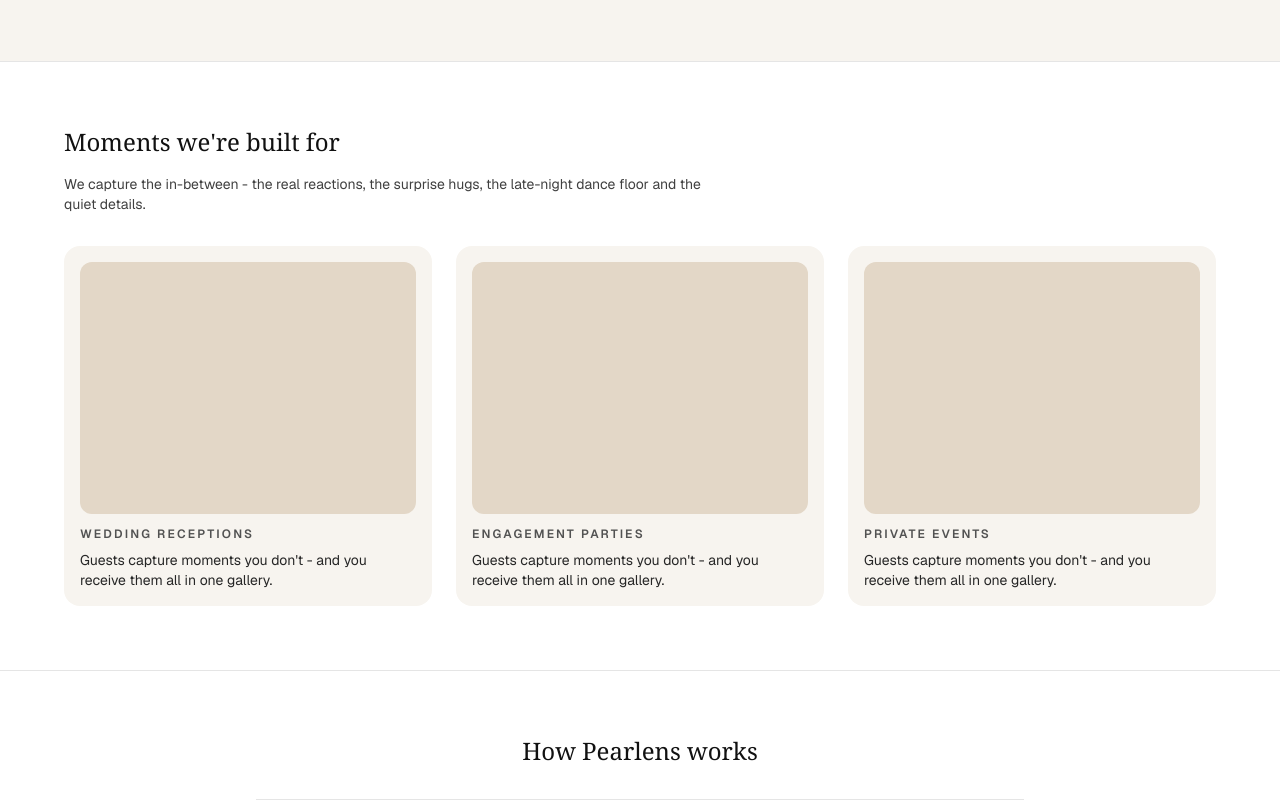
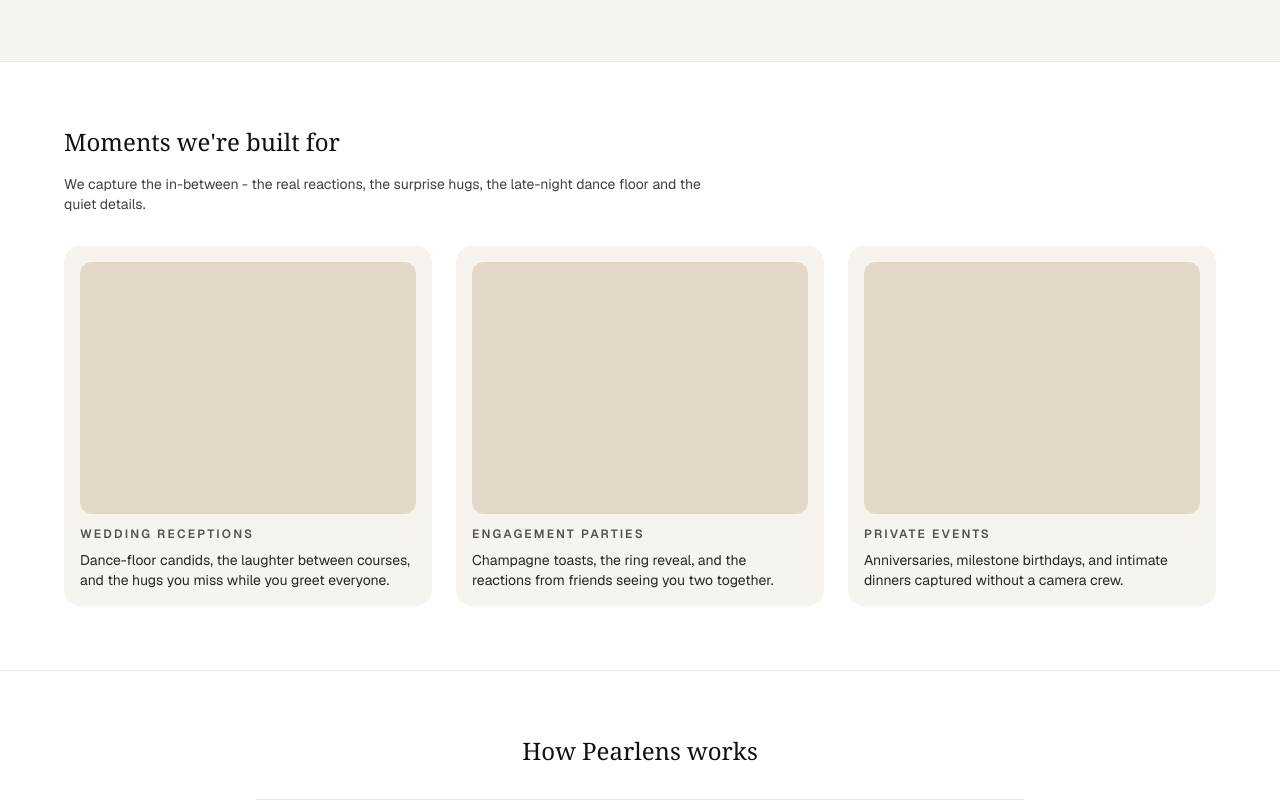
Before and after one commit to larafashah/pearlens, a Next.js app: page / in a window 1280 px wide. Shown: the part 570-1370 px from the top of the page. Built offline with nearby package versions, Linux system fonts and the light colour scheme.

Commit message:
Polish copy, secure upload, sort gallery, load Alex Brush watermark

```diff
--- a/app/page.tsx
+++ b/app/page.tsx
@@ -18,6 +18,21 @@ const steps = [
     id: 3,
     label: "Share",
     desc: "After the event, you receive access to one private gallery with every guest photo in one place.",
+  },
+];
+
+const moments = [
+  {
+    title: "Wedding Receptions",
+    desc: "Dance-floor candids, the laughter between courses, and the hugs you miss while you greet everyone.",
+  },
+  {
+    title: "Engagement Parties",
+    desc: "Champagne toasts, the ring reveal, and the reactions from friends seeing you two together.",
+  },
+  {
+    title: "Private Events",
+    desc: "Anniversaries, milestone birthdays, and intimate dinners captured without a camera crew.",
   },
 ];
 
@@ -141,20 +156,15 @@ export default function HomePage() {
           </p>
 
           <div className="grid gap-6 md:grid-cols-3 text-sm text-neutral-800">
-            {["Wedding Receptions", "Engagement Parties", "Private Events"].map(
-              (title, i) => (
-                <div key={i} className="space-y-2 rounded-2xl bg-[#f7f4ef] p-4">
-                  <div className="aspect-[4/3] rounded-xl bg-[#e3d7c7]" />
-                  <p className="mt-3 text-xs font-semibold uppercase tracking-[0.18em] text-neutral-600">
-                    {title}
-                  </p>
-                  <p>
-                    Guests capture moments you don&apos;t - and you receive them
-                    all in one gallery.
-                  </p>
-                </div>
-              )
-            )}
+            {moments.map((item) => (
+              <div key={item.title} className="space-y-2 rounded-2xl bg-[#f7f4ef] p-4">
+                <div className="aspect-[4/3] rounded-xl bg-[#e3d7c7]" />
+                <p className="mt-3 text-xs font-semibold uppercase tracking-[0.18em] text-neutral-600">
+                  {item.title}
+                </p>
+                <p>{item.desc}</p>
+              </div>
+            ))}
           </div>
         </div>
       </section>
```
